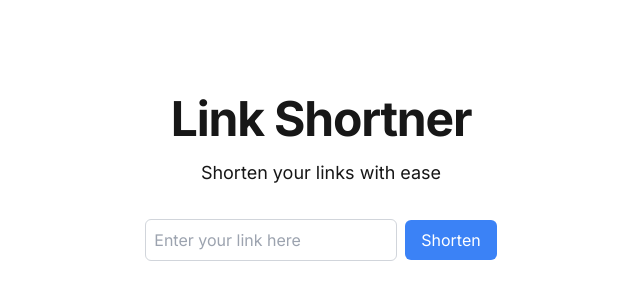
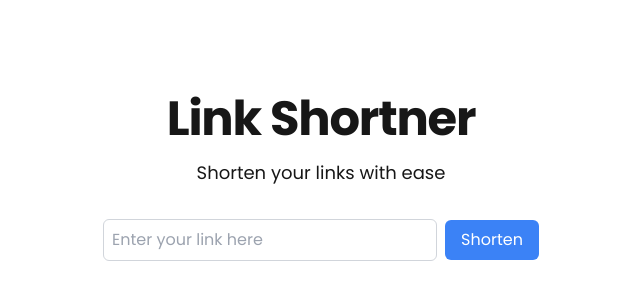
Before and after one commit to tasnimultas67/pro-url-shortner, a Next.js app: page / in a window 1280 px wide. Shown: the part 222-522 px from the top of the page, without its empty margins (319-959 px from the left). Built offline with nearby package versions, Linux system fonts and the light colour scheme.

Commit message:
update font import to Poppins and apply to layout

```diff
--- a/app/layout.js
+++ b/app/layout.js
@@ -1,7 +1,8 @@
 import { Inter, Poppins } from "next/font/google";
 import "./globals.css";
 
-const inter = Inter({
+const poppins = Poppins({
+  weight: ["400", "500", "600", "700", "800"],
   subsets: ["latin"],
   display: "swap",
 });
@@ -14,7 +15,7 @@ export const metadata = {
 export default function RootLayout({ children }) {
   return (
     <html lang="en">
-      <body className={`${inter.className} antialiased`}>{children}</body>
+      <body className={`${poppins.className} antialiased`}>{children}</body>
     </html>
   );
 }
```
